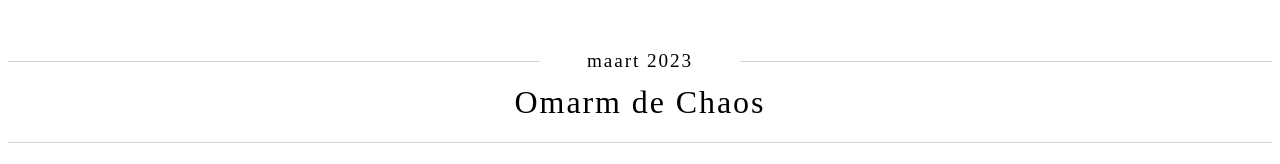
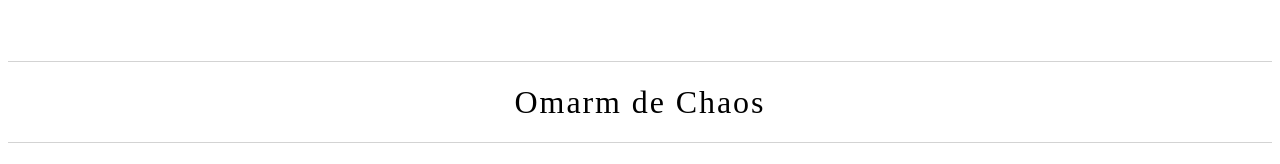
Before and after one commit to bart314/boeken, a plain HTML site: page index.html in a window 1280 px wide. Shown: the part 2574-2738 px from the top of the page. Drawn offline with Linux system fonts and the light colour scheme.

Commit message:
Klein detail vergeten.

```diff
--- a/index.html
+++ b/index.html
@@ -45,7 +45,7 @@
 </section><!-- Vernietigen -->
 
 <section id="omarm-de-chaos">
-    <h2 class="month" data-month="maart 2023">Omarm de Chaos</h2>
+    <h2>Omarm de Chaos</h2>
 <p>Dit boek kreeg ik van een goede vriend van me (die me onlangs ook nog naar m'n mening hierover vroeg) en daarom voelde ik wel een zekere verplichting om het ook te lezen. Hoewel de centrale these van het werk op zich interessant en relevant genoeg is (<em>we leven niet in een tijdperk van veranderingen maar in een verandering van tijdperk</em>) heb ik me er eerlijk gezegd wel erg toe moeten zetten om het boek ook daadwerkelijk uit te lezen.</p>
 <p><a href="https://www.janrotmans.nl/en/">Jan Rotmans</a> is <a href="https://www.eur.nl/people/jan-rotmans">hoogleraar Duurzaamheid en Transities aan de EUR</a> en mede-oprichter van <a href="https://www.urgenda.nl/">Urgenda</a> (samen met <a href="https://vet-visie.nl/">Louise Vet</a>, waarvan ik dan weer wél weet wie het is), dus zeker wel iemand die ideeën en opvattingen heeft over de vele problemen waar we momenteel (als staat, als mens, als soort) mee te maken hebben. In het boek komt hij dan ook met een overzicht van die verschillende crises, probeert hij te analyseren waar die vandaan komen en poneert hij ook mogelijke oplossingsrichtingen. In die zin in het zeker een lezenswaardig boek.</p>
 <p>Toch heb ik moeite gehad het uit te lezen. Dat zat hem in een aantal zaken, niet in de laatste plaats de toon van de tekst: door continu de lezer direct aan te spreken (en dan ook nog in een tutoyerende vorm) lijkt het alsof Rotmans zijn lezers als kleine kinderen beschouwt die door papa verteld moeten worden wat er gebeurt en hoe het zit. Zijn neiging om meer dan eens autobiografisch uit te wijden (bijvoorbeeld p.54, waar hij uitgebreid verslag doet over zijn promotie-onderzoek, of p.71 wanneer hij vertelt over zijn vakantiewerk, of opnieuw p.87, waar hij het heeft over de waterschappen, of ...) maakt ook duidelijk dat hij wel érg tevreden is met zichzelf – wat maakt het de lezer uit dat hij eerst geen en later wel ambtenaar had willen worden, net als zijn vader?</p>
```
